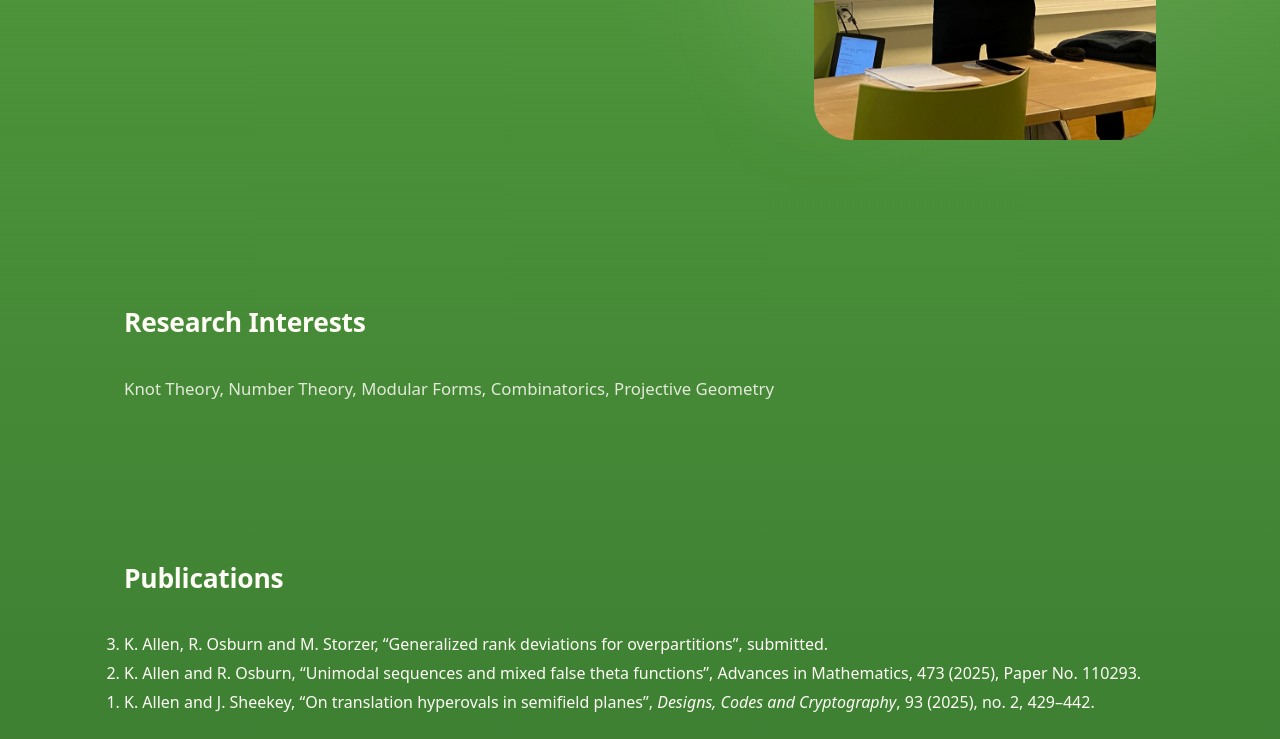
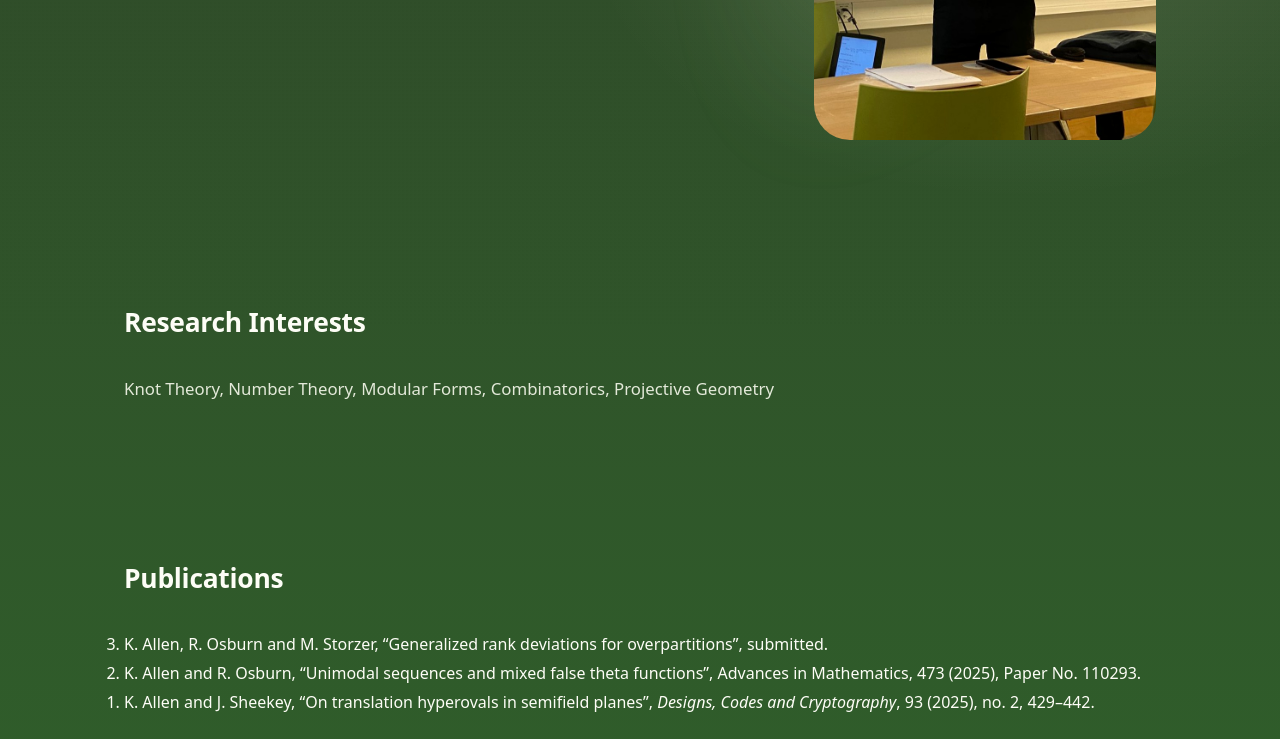
Before and after one commit to kevinallenmath/kevinallenmath.github.io, a plain HTML site: page Green Theme Page.html in a window 1280 px wide. Shown: the part 476-1215 px from the top of the page. Drawn offline with Linux system fonts and the light colour scheme.

Commit message:
changing greens

```diff
--- a/Green Theme Page.html
+++ b/Green Theme Page.html
@@ -7,8 +7,8 @@
 
 <style>
 :root {
-    --bg: #304529;        /* main leaf green #3E8536*/
-    --bg-soft: #56a03f;   /* lighter sunlit green */
+    --bg: #56a03f;        /* main leaf green #3E8536*/
+    --bg-soft: #304529;   /* lighter sunlit green */
     --bg-deep: #2f6b2b;   /* depth for gradient */
     --text: #fdfdf6;      /* soft off-white */
     --muted: #e3e9d9;     /* light muted */
```
